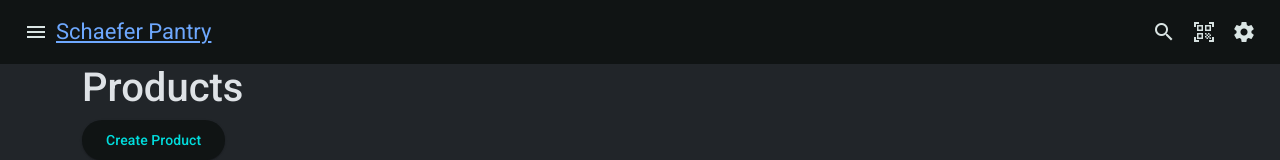
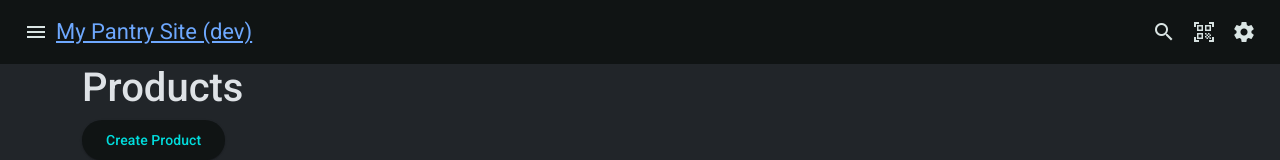
Before and after one commit to kevdog114/pantry, an Angular app in the folder ui/pantry-ui/: page /home in a window 1280 px wide. Shown: the top 160 px of the page. Built offline with nearby package versions, Linux system fonts and the light colour scheme; no server answers.

Commit message:
configure site title

```diff
--- a/ui/pantry-ui/src/app/app.component.html
+++ b/ui/pantry-ui/src/app/app.component.html
@@ -3,7 +3,7 @@
   <button mat-icon-button class="example-icon" aria-label="Example icon-button with menu icon">
     <mat-icon>menu</mat-icon>
   </button>
-  <a [routerLink]="['/']">Schaefer Pantry</a>
+  <a [routerLink]="['/']">{{title}}</a>
   <span class="example-spacer"></span>
   <button mat-icon-button class="example-icon favorite-icon" aria-label="Example icon-button with heart icon">
     <mat-icon>search</mat-icon>
--- a/ui/pantry-ui/src/app/app.component.ts
+++ b/ui/pantry-ui/src/app/app.component.ts
@@ -6,6 +6,7 @@ import { MatButtonModule } from '@angular/material/button';
 import { MatDividerModule } from '@angular/material/divider';
 import { TestComponentComponent } from './test-component/test-component.component';
 import { ProductListComponent } from './components/product-list/product-list.component';
+import { environment } from '../environments/environment';
 
 @Component({
   selector: 'app-root',
@@ -18,5 +19,12 @@ import { ProductListComponent } from './components/product-list/product-list.com
   styleUrl: './app.component.css'
 })
 export class AppComponent {
-  title = 'Kevin\'s Pantry';
+  title = "Pantry"
+
+  /**
+   *
+   */
+  constructor() {
+    this.title = environment.siteTitle
+  }
 }
--- a/ui/pantry-ui/src/environments/environment.development.ts
+++ b/ui/pantry-ui/src/environments/environment.development.ts
@@ -1,3 +1,4 @@
 export const environment = {
-    apiUrl: 'http://localhost:4300'
+    apiUrl: 'http://localhost:4300',
+    siteTitle: 'My Pantry Site (dev)'
 };
--- a/ui/pantry-ui/src/environments/environment.production.ts
+++ b/ui/pantry-ui/src/environments/environment.production.ts
@@ -1,3 +1,4 @@
 export const environment = {
-    apiUrl: 'api_base_url_here'
+    apiUrl: 'api_base_url_here',
+    siteTitle: 'site_title_here'
 };
--- a/ui/pantry-ui/src/environments/environment.ts
+++ b/ui/pantry-ui/src/environments/environment.ts
@@ -1,3 +1,4 @@
 export const environment = {
-    apiUrl: 'http://localhost:4300'
+    apiUrl: 'http://localhost:4300',
+    siteTitle: 'My Pantry Site ()'
 };
```
Also changed, not shown: 2 other files (tests, documents, lock files or other folders).
